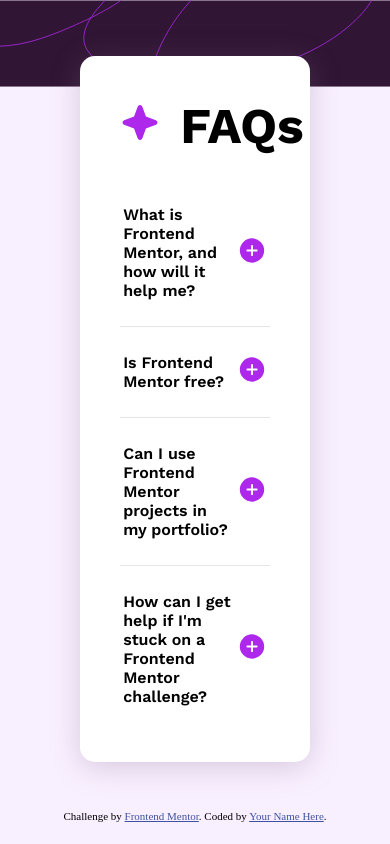
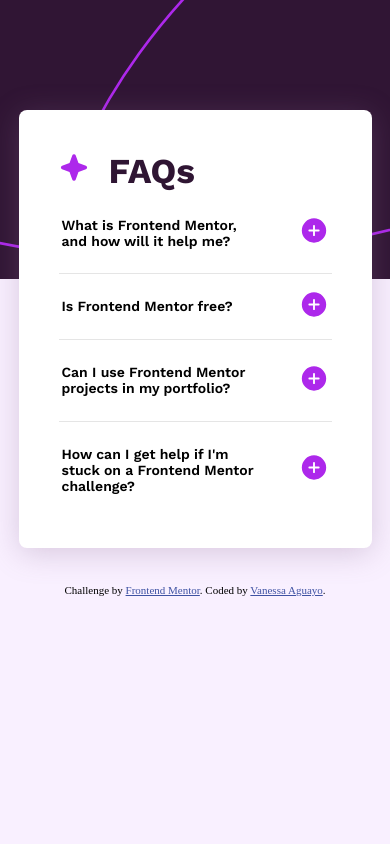
Before and after one commit to ness505/Faq-accordion-main, a plain HTML site: page index.html in a window 390 px wide. Drawn offline with nearby package versions, Linux system fonts and the light colour scheme.

Commit message:
final version

```diff
--- a/index.html
+++ b/index.html
@@ -16,6 +16,7 @@
 
 </head>
 <body>
+  <DIV class="fondo"></DIV>
   <main>
     <div class="WhiteBox">
       <h1> <span><img src="assets/images/icon-star.svg" alt="Icon Star"></span>FAQs</h1>
@@ -95,10 +96,10 @@
     </div>
   </main>
 
-
+  <br><br>
   <div class="attribution">
     Challenge by <a href="https://www.frontendmentor.io?ref=challenge" target="_blank">Frontend Mentor</a>.
-    Coded by <a href="#">Your Name Here</a>.
+    Coded by <a href="https://www.frontendmentor.io/profile/ness505">Vanessa Aguayo</a>.
   </div>
 
   <script src="script.js"></script>
--- a/style.css
+++ b/style.css
@@ -1,55 +1,74 @@
 body{
+    margin: 0;
+    background-color: hsl(275, 100%, 97%);
+}
+
+/* Background image configuration for different devices*/
+.fondo{
     background-image: url("/assets/images/background-pattern-desktop.svg");
-    background-repeat: no-repeat;
-    background-size: contain;
-    background-color: hsl(275, 100%, 97%);
+    background-size: COVER;
+    background-position: top;
+    height: 33%;
+    width: 100%;
+    position: fixed;
+    z-index: -1;
 }
 
 main{
     /* Dispotisition */
     display: flex;
     flex-direction: column;
-
     /* Center */
     align-items: center;
     justify-content: center;
-    margin: 0;
-    height: 95vh;
+    height: 100%;
 }
 
 /* Content */
 .WhiteBox{
-    background-color: white;
+    /* Size config */
+    margin-top: 110PX;
     width: 40%;
     border-radius: 15px;
     padding: 40px;
+
+    /* Design config */
+    background-color: white;
     box-shadow: 0px 5px 30px rgb(140, 105, 145,0.3);
     font-family: "Work Sans", sans-serif;
 
     h1{
-        font-size: 50px;
+        /* Display config */
         display: flex;
         margin-top: 0;
+
+        /* Style config*/
+        font-size: 45px;
+        color: hsl(292, 42%, 14%);
         img{
             padding-right: 20px;
+            width: 35px;
         }
     }
 
+    /* Questions section */
     h2{
         font-weight: 600;
         font-size: 16px;
+        margin-right: 30px;
     }
     h2:hover{
         color: hsl(293, 71%, 49%)
     }
+    /* Table for each question + image */
     table{
         width: 100%;
     }
     table tr td:last-child{
         text-align: right;
-
     }
 
+    /* Event */
     .MoreInfo{
         cursor: pointer;
     }
@@ -64,10 +83,10 @@
         font-size: 16px;
     }
     hr{
-        border: none; /* Elimina el estilo predeterminado */
-    height: 0.5px; /* Grosor delgado */
-    background-color: rgba(0, 0, 0, 0.1); /* Color negro casi transparente */
-    margin: 10px 0; /* Espaciado opcional */
+        border: none;
+        height: 0.5px;
+        background-color: rgba(0, 0, 0, 0.1);
+        margin: 10px 0;
     }
 }
 
@@ -81,6 +100,28 @@
 
 
 /*  Mobile Design styles */
-@media (max-width: 500px) {
+@media (max-width: 900px) {
 
-  }
+
+/* Content */
+.WhiteBox{
+    width: 70%;
+    border-radius: 8px;
+
+    h1{
+        font-size: 35px;
+        margin-bottom: 10px;
+        img{
+            width: 30px;
+        }
+
+    }
+
+    h2{
+        font-size: 14px;
+    }
+    .HiddenText{
+        font-size: 14px;
+    }
+    }
+}
```
Also changed, not shown: ResultsDeskDesign.png (added), ResultsMobileDesign.png (added), 1 other file.
